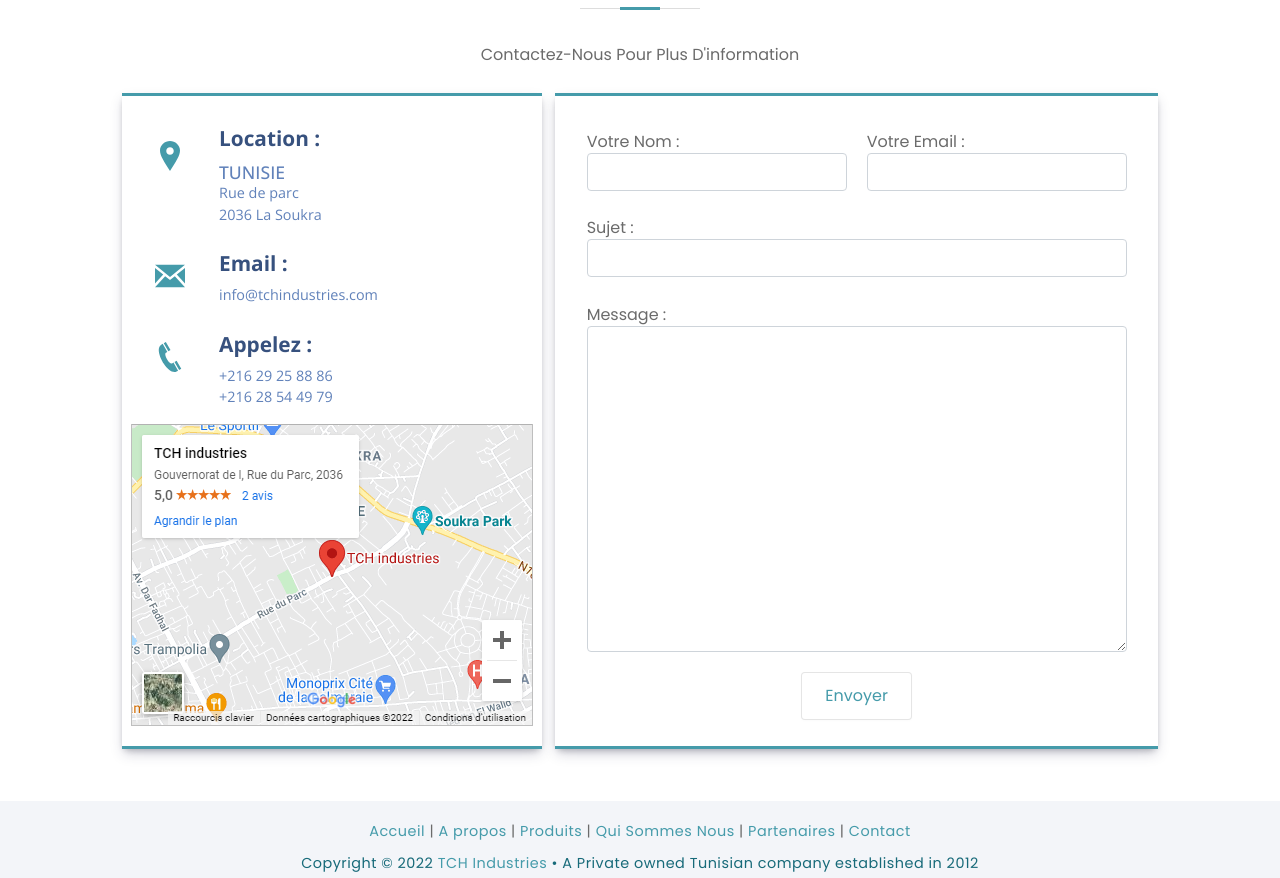
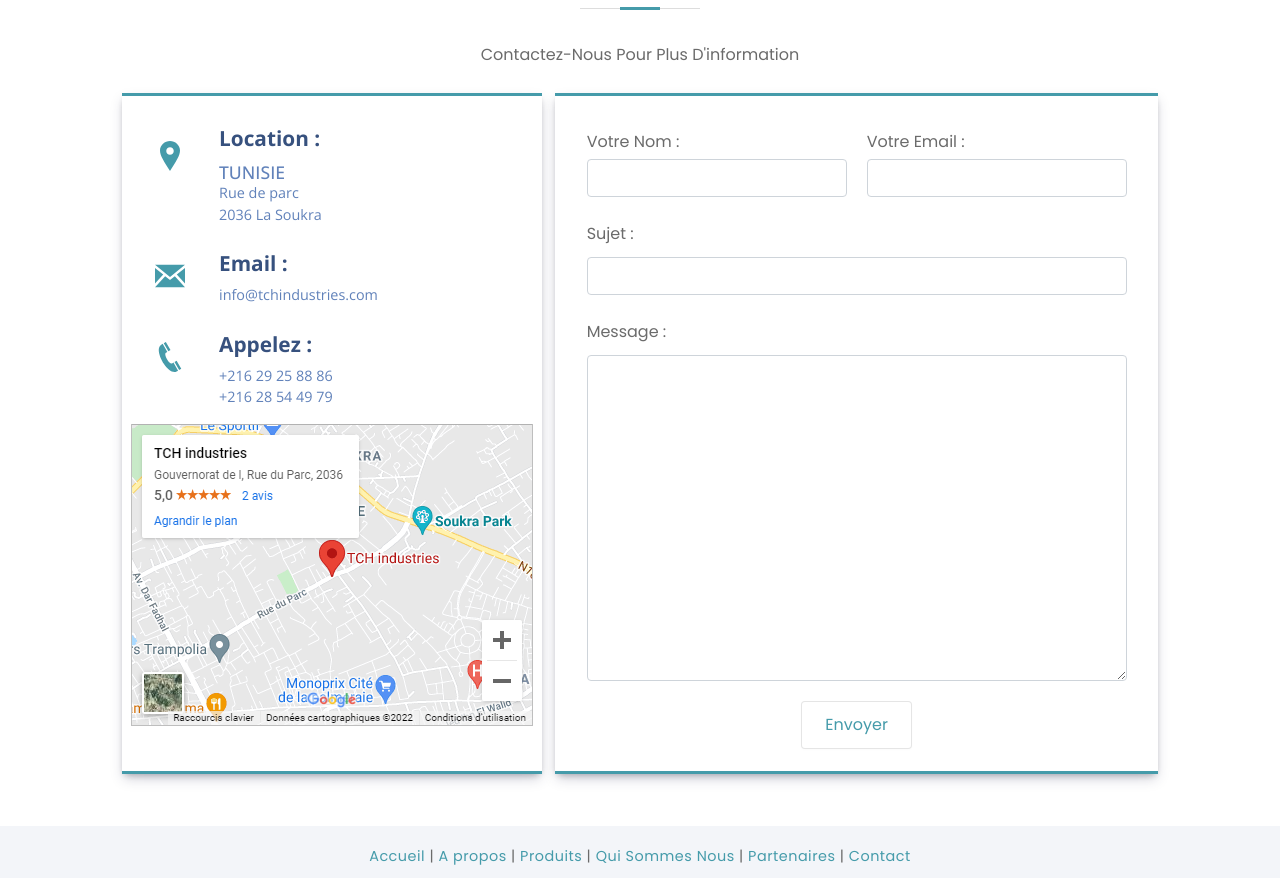
Before and after one commit to Joubeli/TCH, a React (Create React App) app: page / in a window 1280 px wide. Shown: the part 2820-3698 px from the top of the page. Built offline with nearby package versions, Linux system fonts and the light colour scheme.

Commit message:
add a css class to the subtitles of the contact form

```diff
--- a/src/components/Contact/Contact.js
+++ b/src/components/Contact/Contact.js
@@ -53,20 +53,20 @@ const Contact = () => {
               <Form>
                 <div style={{display:'flex', justifyContent:'space-between'}}>
                 <Form.Group style={{textAlign:'left'}}>
-                  <Form.Label className='sec-sub-title'>Votre Nom :  </Form.Label>
+                  <Form.Label className='sec-sub-title sub-title-form'>Votre Nom :  </Form.Label>
                   <Form.Control type="text" style={{width:'260px'}} />
                 </Form.Group>
                 <Form.Group style={{textAlign:'left'}}>
-                  <Form.Label className='sec-sub-title'>Votre Email : </Form.Label>
+                  <Form.Label className='sec-sub-title sub-title-form'>Votre Email : </Form.Label>
                   <Form.Control type="email" style={{width:'260px'}} />
                 </Form.Group>
                 </div>
                 <Form.Group style={{textAlign:'left', marginTop:'20px'}}>
-                  <Form.Label className='sec-sub-title'>Sujet :  </Form.Label>
+                  <Form.Label className='sec-sub-title sub-title-form'>Sujet :  </Form.Label>
                   <Form.Control type="text" style={{width:'540px'}} />
                 </Form.Group>
                 <Form.Group style={{textAlign:'left', marginTop:'20px'}}>
-                  <Form.Label className='sec-sub-title'>Message :  </Form.Label>
+                  <Form.Label className='sec-sub-title sub-title-form'>Message :  </Form.Label>
                   <Form.Control as="textarea" rows={13} style={{width:'540px'}} />
                 </Form.Group>
               </Form>
```
